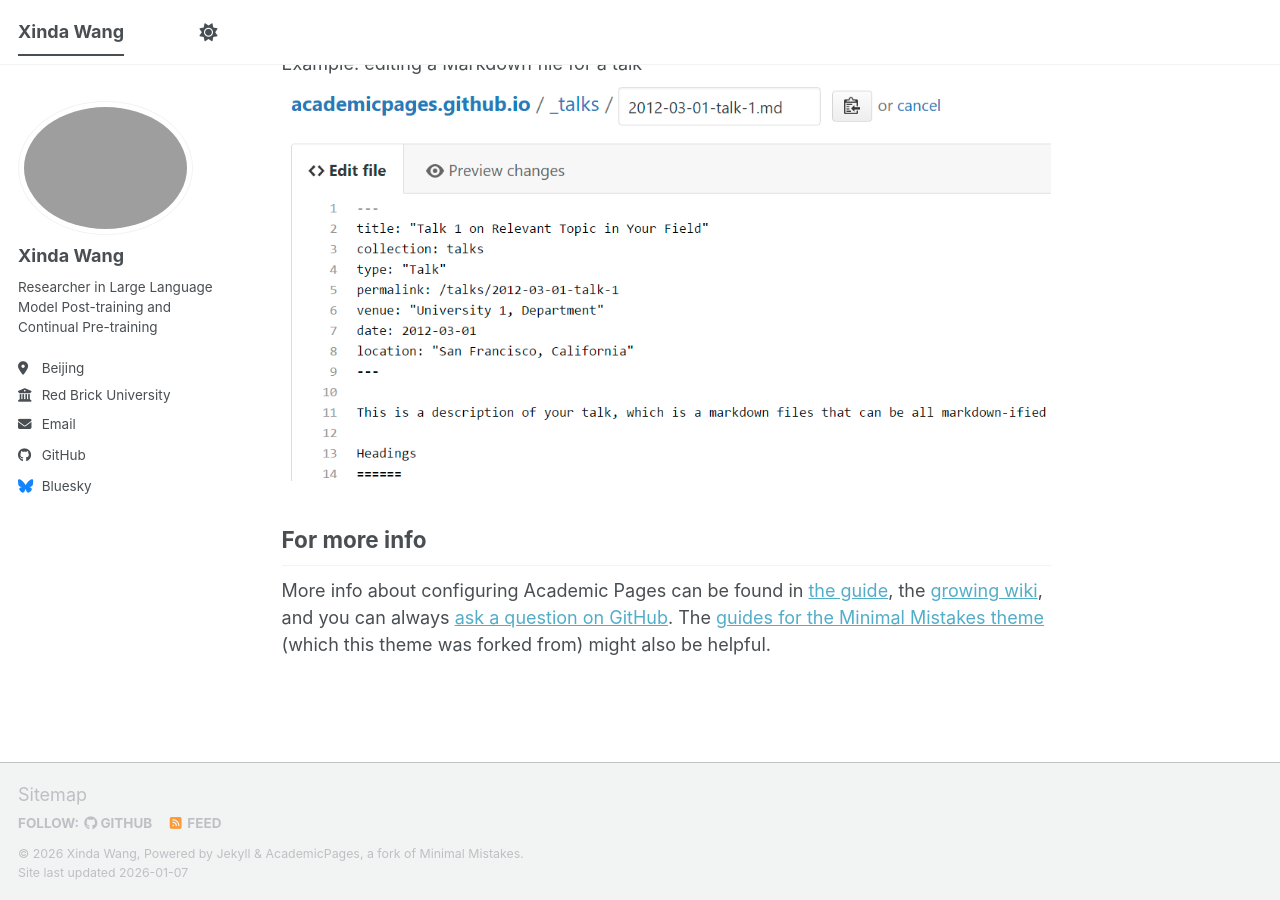
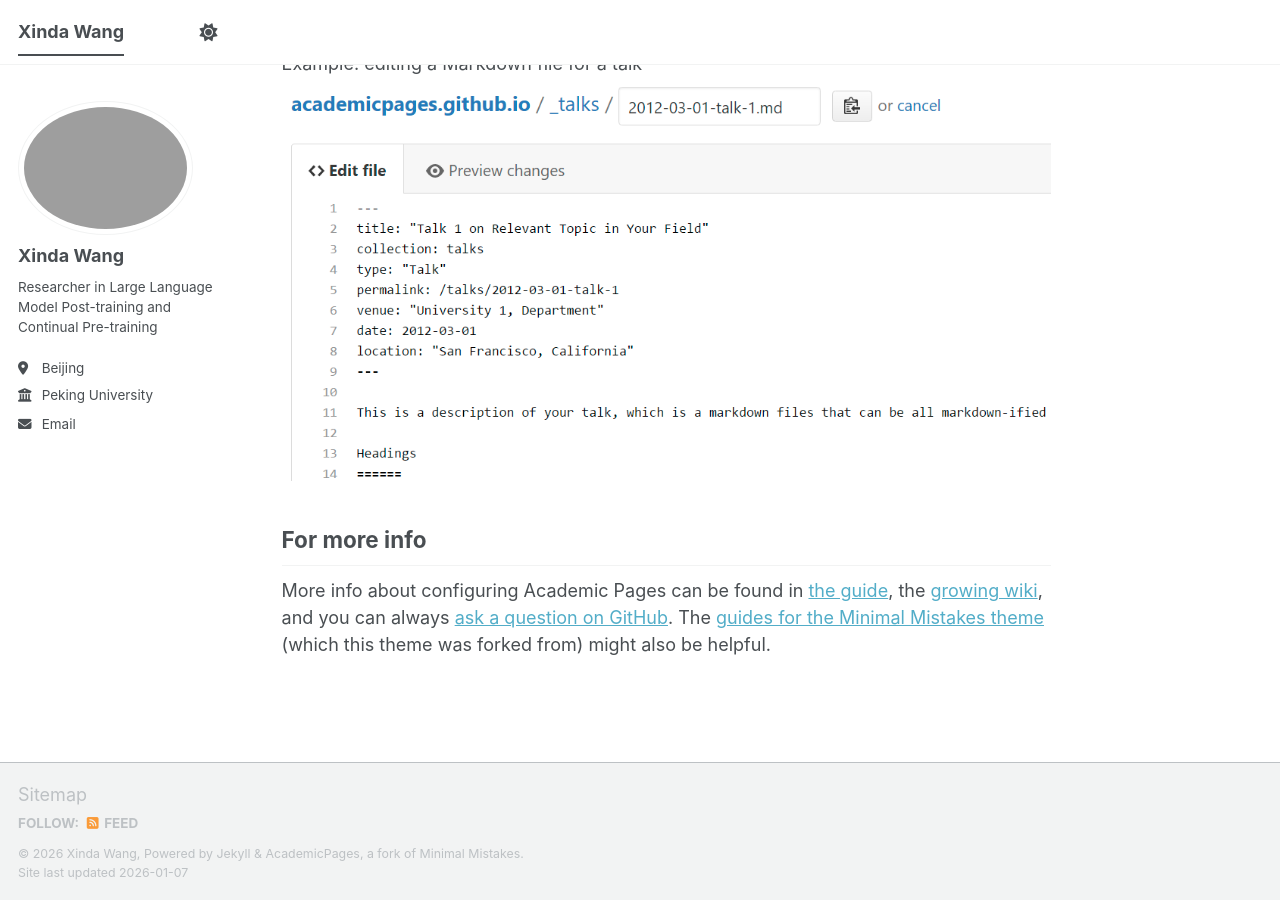
Before and after one commit to xindaaW/xindaaW.github.io, a Jekyll site: the page built from _pages/about.md, in a window 1280 px wide and 900 px high, scrolled down 2720 px. Built offline with Jekyll 4.4.1, drawn with Linux system fonts in a browser that asks for light colours; a script bundle is joined from its source files by our own code; library files that are not in the unit come from our copies.

```diff
--- a/_config.yml
+++ b/_config.yml
@@ -28,7 +28,7 @@
   pronouns         : # example: "she/her"
   bio              : "Researcher in Large Language Model Post-training and Continual Pre-training"
   location         : "Beijing"
-  employer         : "Red Brick University"
+  employer         : "Peking University"
   uri              : # URL
   email            : "wangxindaw@126.com"
 
@@ -51,13 +51,13 @@
   bitbucket        : # Username - Update with your username on the site
   codepen          : # Username
   dribbble         : # Username
-  github           : "academicpages"
+  github           : # "academicpages"
   kaggle           : # Username
   stackoverflow    : # User number or user number and name (i.e., use "1" or "1/jeff-atwood")
 
   # Social media
   artstation       : # Username
-  bluesky          : "bsky.app" # Replace this with you Bluesky username
+  bluesky          : # "bsky.app" # Replace this with you Bluesky username
   facebook         : # Username
   flickr           : # Username
   foursquare       : # Username
```
